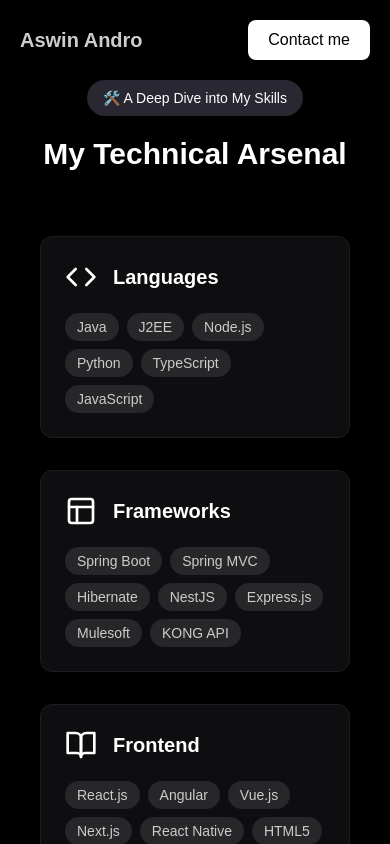
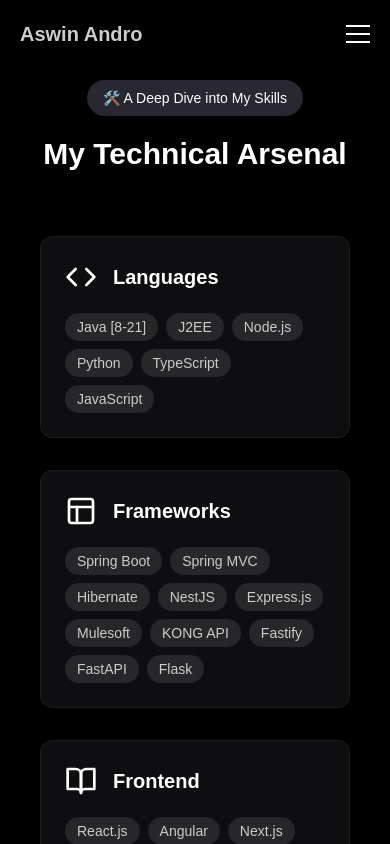
Before and after one commit to aswinandro/3d-portfolio-andro, a React (Vite) app: page /skills in a window 390 px wide. Shown: the top 844 px of the page. Built offline with nearby package versions, Linux system fonts and the light colour scheme; a web font is replaced by a local one.

Commit message:
push ui changes
push ui changes

```diff
--- a/src/components/NavBar.jsx
+++ b/src/components/NavBar.jsx
@@ -1,11 +1,12 @@
 import { useState, useEffect } from "react";
 import { Link } from "react-router-dom";
-
 import { navLinks } from "../constants";
 
 const NavBar = () => {
   // track if the user has scrolled down the page
   const [scrolled, setScrolled] = useState(false);
+  // track if the mobile menu is open
+  const [mobileMenuOpen, setMobileMenuOpen] = useState(false);
 
   useEffect(() => {
     // create an event listener for when the user scrolls
@@ -23,14 +24,32 @@
     return () => window.removeEventListener("scroll", handleScroll);
   }, []);
 
+  // Prevent body scroll when mobile menu is open
+  useEffect(() => {
+    if (mobileMenuOpen) {
+      document.body.style.overflow = "hidden";
+    } else {
+      document.body.style.overflow = "unset";
+    }
+    // Cleanup function to ensure scroll is re-enabled on component unmount
+    return () => {
+      document.body.style.overflow = "unset";
+    };
+  }, [mobileMenuOpen]);
+
+  const handleLinkClick = () => {
+    setMobileMenuOpen(false);
+  };
+
   return (
     <header className={`navbar ${scrolled ? "scrolled" : "not-scrolled"}`}>
       <div className="inner">
-        <Link to="/" className="logo">
+        <Link to="/" className="logo" onClick={handleLinkClick}>
           Aswin Andro
         </Link>
 
-        <nav className="desktop">
+        {/* Desktop Navigation */}
+        <nav className="hidden md:block desktop">
           <ul>
             {navLinks.map(({ link, name }) => (
               <li key={name} className="group">
@@ -43,11 +62,40 @@
           </ul>
         </nav>
 
-        <Link to="/contact" className="contact-btn group">
+        <Link to="/contact" className="hidden md:flex contact-btn group">
           <div className="inner">
             <span>Contact me</span>
           </div>
         </Link>
+
+        {/* Hamburger Menu Button (visible on mobile) */}
+        <button
+          className="md:hidden z-50 text-white"
+          onClick={() => setMobileMenuOpen(!mobileMenuOpen)}
+          aria-label="Toggle menu"
+        >
+          <div className={`w-6 h-0.5 bg-white transition-all duration-300 ${mobileMenuOpen ? 'rotate-45 translate-y-2' : ''}`}></div>
+          <div className={`w-6 h-0.5 bg-white my-1.5 transition-all duration-300 ${mobileMenuOpen ? 'opacity-0' : ''}`}></div>
+          <div className={`w-6 h-0.5 bg-white transition-all duration-300 ${mobileMenuOpen ? '-rotate-45 -translate-y-2' : ''}`}></div>
+        </button>
+
+        {/* Mobile Menu Overlay */}
+        <div className={`md:hidden fixed inset-0 bg-black/90 backdrop-blur-sm z-40 flex flex-col items-center justify-center text-center transition-opacity duration-300 ${mobileMenuOpen ? 'opacity-100' : 'opacity-0 pointer-events-none'}`}>
+          <nav>
+            <ul className="flex flex-col items-center gap-5">
+              {navLinks.map(({ link, name }) => (
+                <li key={name} className="text-lg font-medium text-white/90 hover:text-white transition-colors">
+                  <Link to={link} onClick={handleLinkClick}>{name}</Link>
+                </li>
+              ))}
+              <li className="mt-6">
+                <Link to="/contact" className="contact-btn group text-sm" onClick={handleLinkClick}>
+                  <div className="inner"><span>Contact me</span></div>
+                </Link>
+              </li>
+            </ul>
+          </nav>
+        </div>
       </div>
     </header>
   );
--- a/src/constants/index.js
+++ b/src/constants/index.js
@@ -351,17 +351,17 @@
   {
     category: "Languages",
     icon: "/images/icons/code.svg",
-    skills: ["Java", "J2EE", "Node.js", "Python", "TypeScript", "JavaScript"],
+    skills: ["Java [8-21]", "J2EE", "Node.js", "Python", "TypeScript", "JavaScript"],
   },
   {
     category: "Frameworks",
     icon: "/images/icons/framework.svg",
-    skills: ["Spring Boot", "Spring MVC", "Hibernate", "NestJS", "Express.js", "Mulesoft", "KONG API"],
+    skills: ["Spring Boot", "Spring MVC", "Hibernate", "NestJS", "Express.js", "Mulesoft", "KONG API", "Fastify", "FastAPI", "Flask"],
   },
   {
     category: "Frontend",
     icon: "/images/icons/frontend.svg",
-    skills: ["React.js", "Angular", "Vue.js", "Next.js", "React Native", "HTML5", "CSS3", "Tailwind"],
+    skills: ["React.js", "Angular", "Next.js", "React Native", "HTML5", "CSS3", "Tailwind"],
   },
   {
     category: "Databases",
@@ -371,12 +371,12 @@
   {
     category: "Cloud & DevOps",
     icon: "/images/icons/cloud.svg",
-    skills: ["AWS", "Azure", "Oracle Cloud", "Docker", "Kubernetes", "GitHub Actions", "CI/CD", "Terraform", "Ansible"],
+    skills: ["AWS", "Azure", "Oracle Cloud", "Docker", "Kubernetes", "GitHub Actions", "CI/CD", "Terraform", "Ansible", "Jenkins", "Helm"],
   },
   {
     category: "Architecture & Patterns",
     icon: "/images/icons/architecture.svg",
-    skills: ["Microservices", "Event-Driven", "DDD", "API Gateway", "RabbitMQ", "Kafka"],
+    skills: ["Microservices", "Event-Driven", "DDD", "API Gateway", "RabbitMQ", "Kafka" ,"Bulkhead" , "Circuit Breaker", "Caching"],
   },
   {
     category: "Observability & Logging",
```
